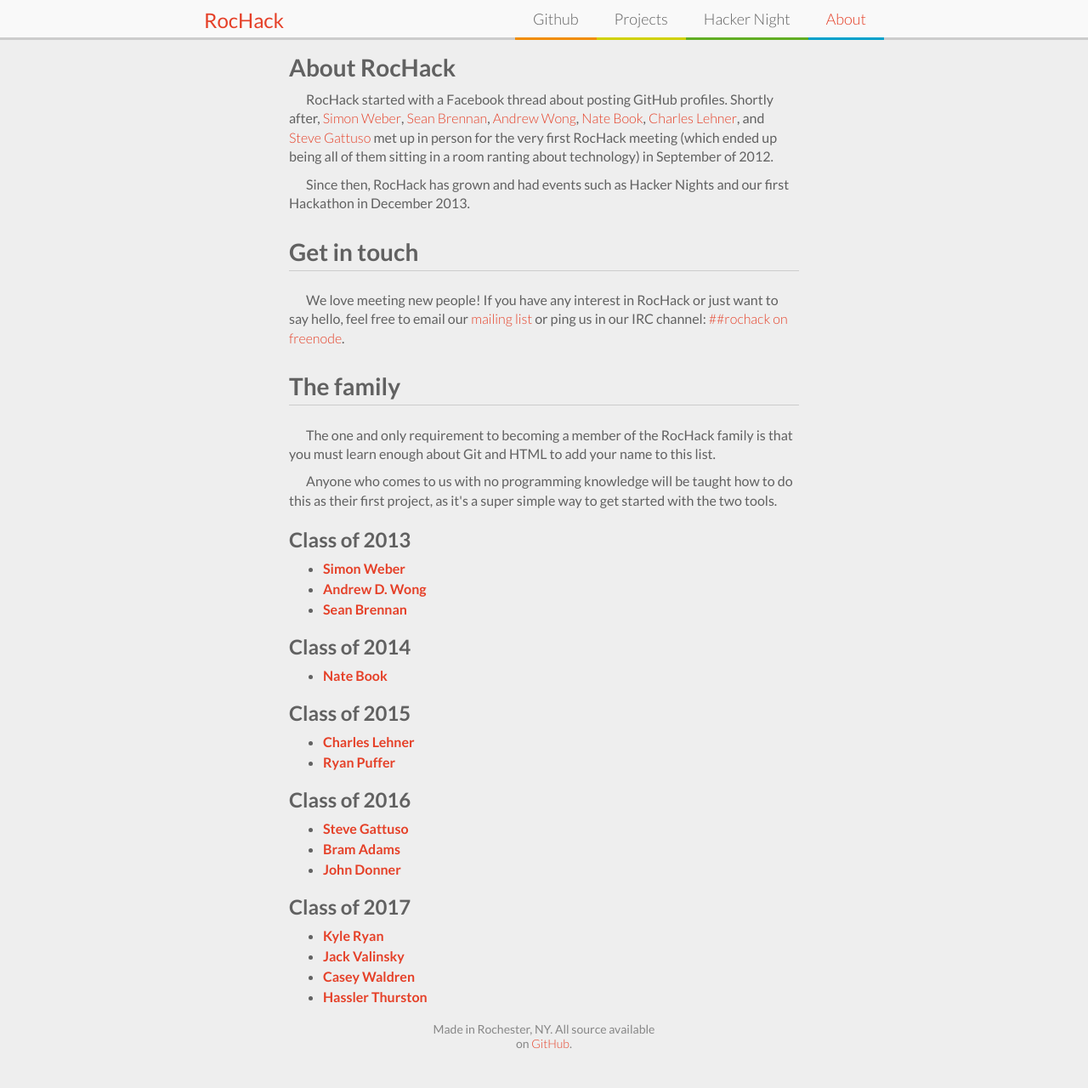
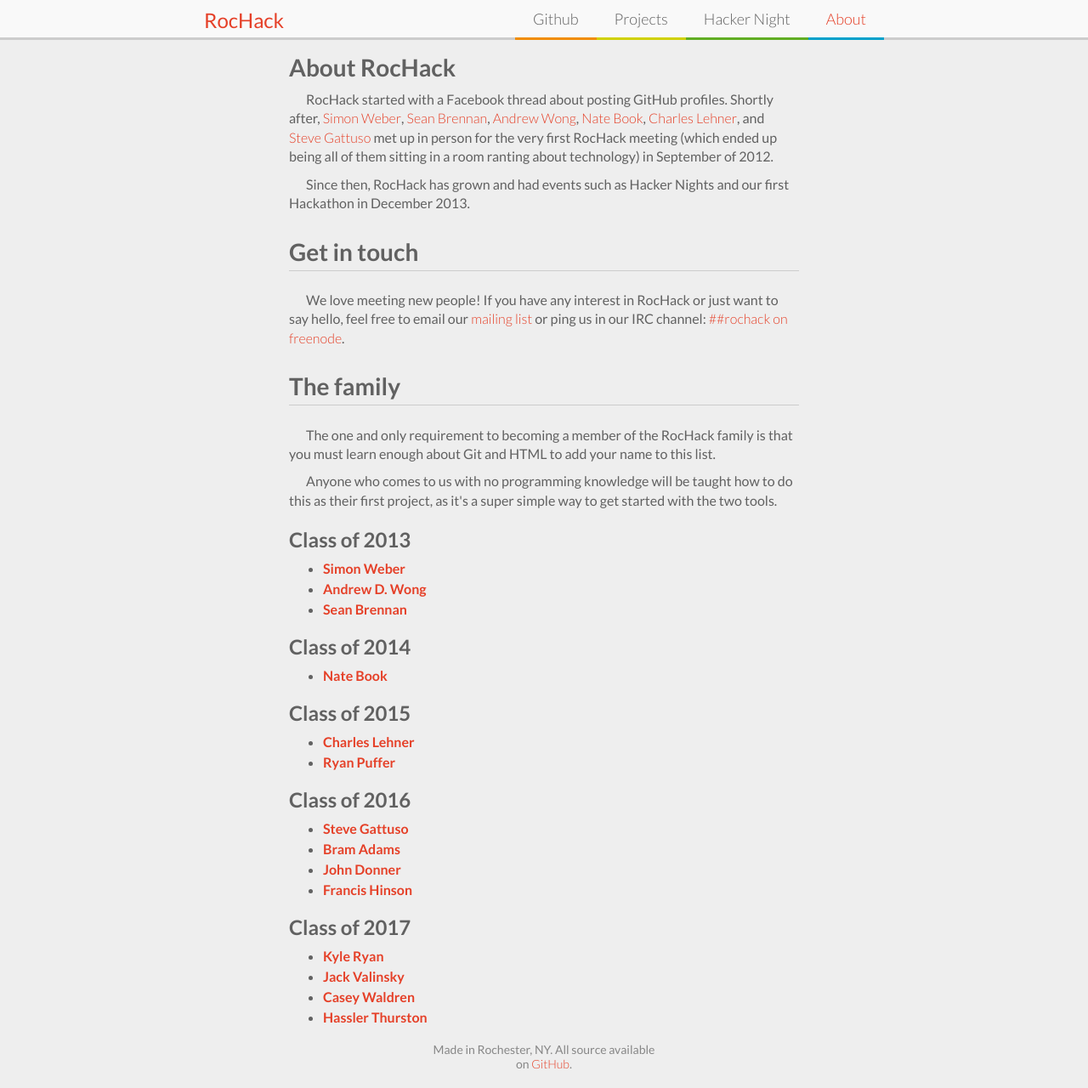
Before and after one commit to RocHack/rochack.org, a Jekyll site: the page built from about.html, in a window 1280 px wide. Shown: the whole page at 85% size. Built offline with Jekyll 4.4.1, drawn with Linux system fonts in a browser that asks for light colours; before the commit the page ends 1256 px from its top, so only the background shows below that.

Commit message:
add francis

```diff
--- a/about.html
+++ b/about.html
@@ -35,6 +35,9 @@ members:
         name: Bram Adams
     -
         name: John Donner
+    -
+        name: Francis Hinson
+        link: http://francishinson.com
 
     2017:
     -
```
